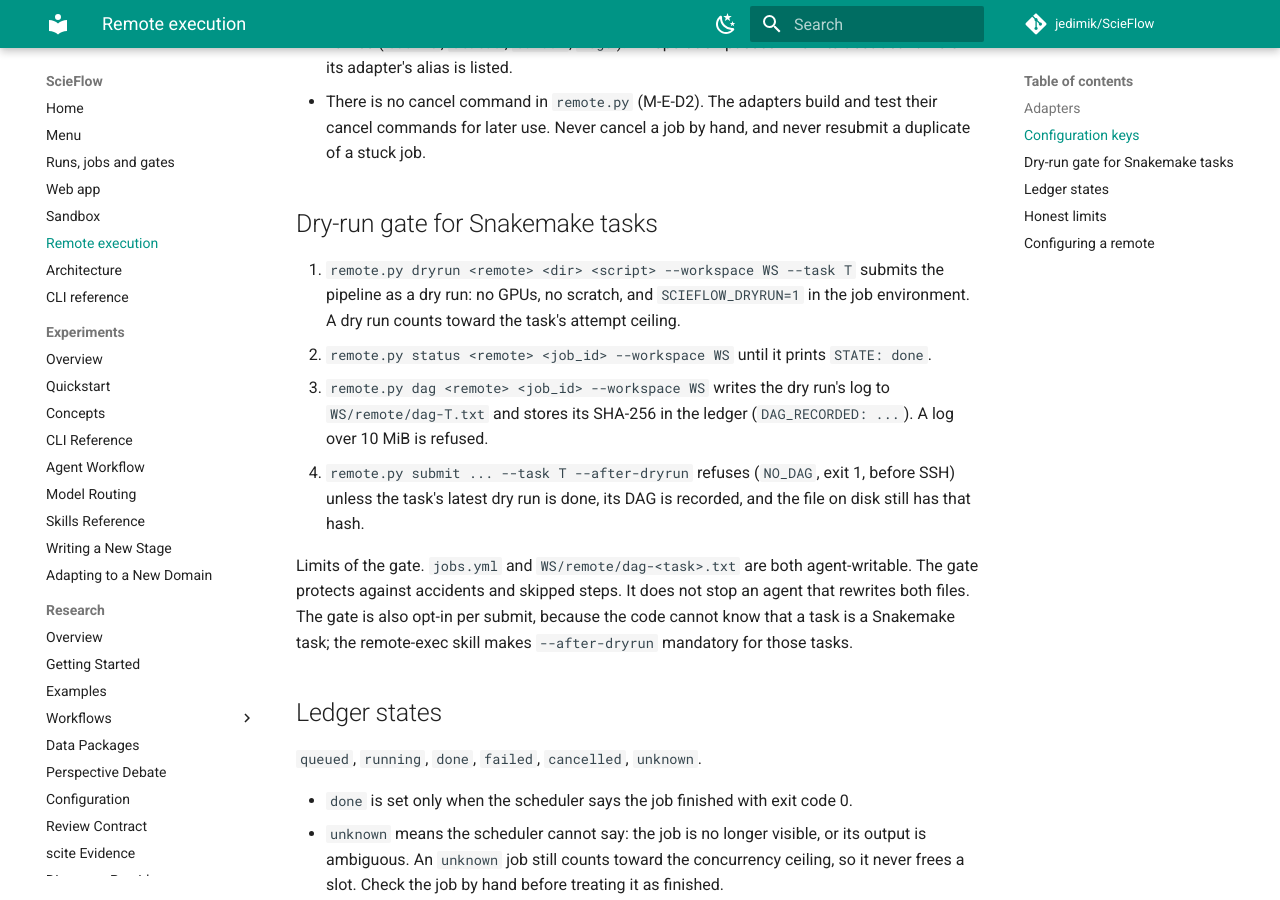
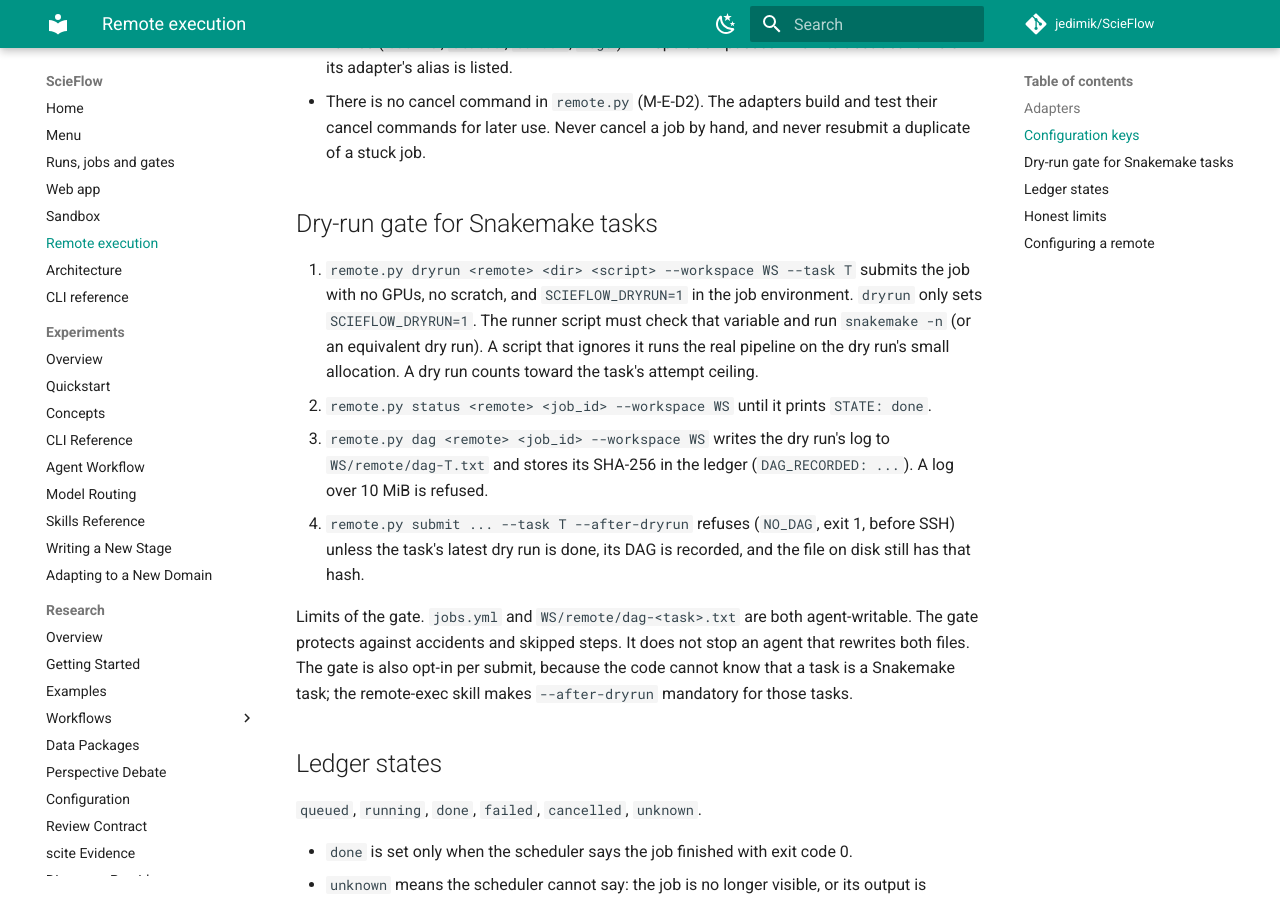
Before and after one commit to jedimik/ScieFlow, an MkDocs documentation site: the page built from docs/remote.md, in a window 1280 px wide and 900 px high, scrolled down 1126 px. Built offline with MkDocs 1.6.1 and Material for MkDocs 9.7.7, drawn with Linux system fonts in a browser that asks for light colours; comment, search, counter and statistics services are not loaded.

Commit message:
docs(remote): dryrun only sets SCIEFLOW_DRYRUN; runner must honour it (M-E t3 fix)

```diff
--- a/docs/remote.md
+++ b/docs/remote.md
@@ -44,8 +44,11 @@ machine-readable output). That command reads no config and runs no SSH.
 ## Dry-run gate for Snakemake tasks
 
 1. `remote.py dryrun <remote> <dir> <script> --workspace WS --task T` submits
-   the pipeline as a dry run: no GPUs, no scratch, and `SCIEFLOW_DRYRUN=1` in
-   the job environment. A dry run counts toward the task's attempt ceiling.
+   the job with no GPUs, no scratch, and `SCIEFLOW_DRYRUN=1` in the job
+   environment. `dryrun` only sets `SCIEFLOW_DRYRUN=1`. The runner script must
+   check that variable and run `snakemake -n` (or an equivalent dry run). A
+   script that ignores it runs the real pipeline on the dry run's small
+   allocation. A dry run counts toward the task's attempt ceiling.
 2. `remote.py status <remote> <job_id> --workspace WS` until it prints
    `STATE: done`.
 3. `remote.py dag <remote> <job_id> --workspace WS` writes the dry run's log to
```
Also changed, not shown: skills/remote-exec/SKILL.md (+5 -2 lines), 1 other file.
